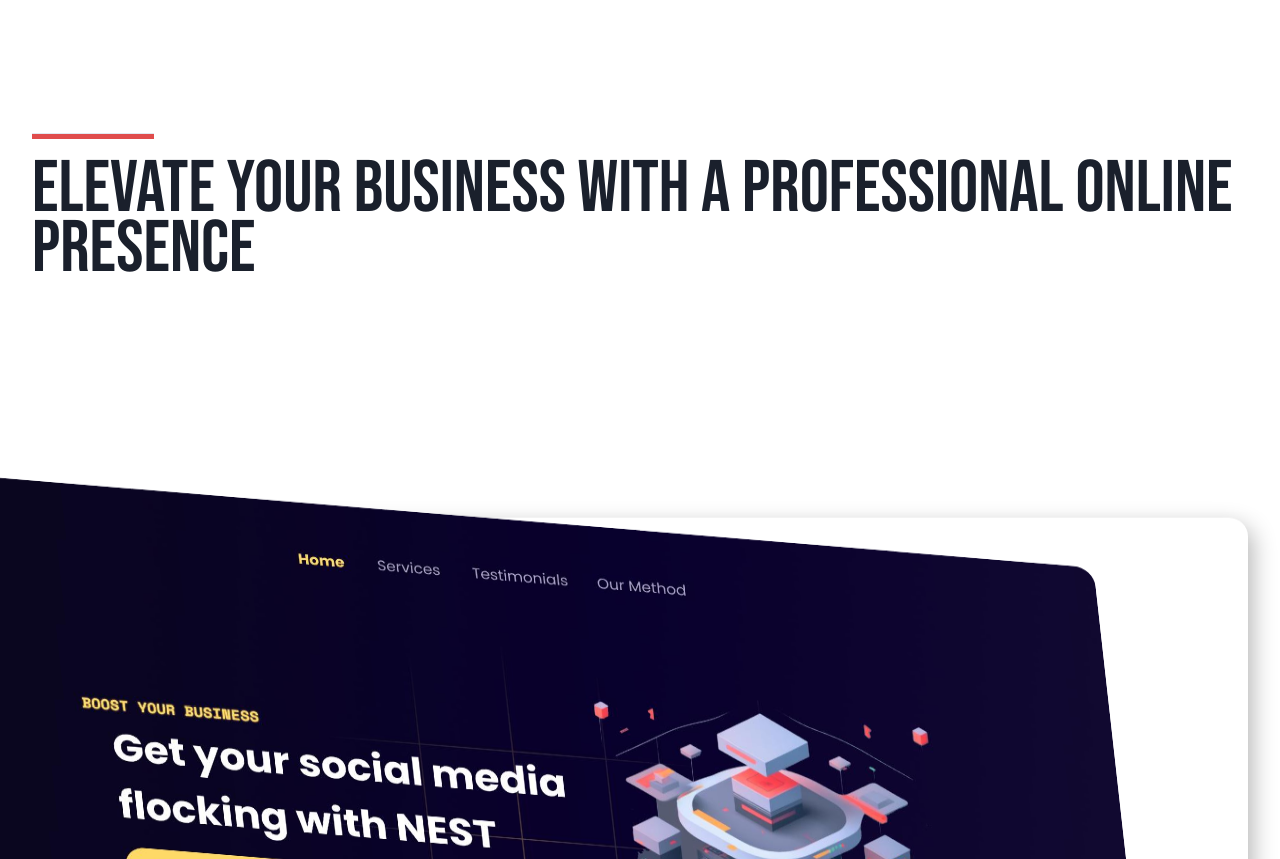
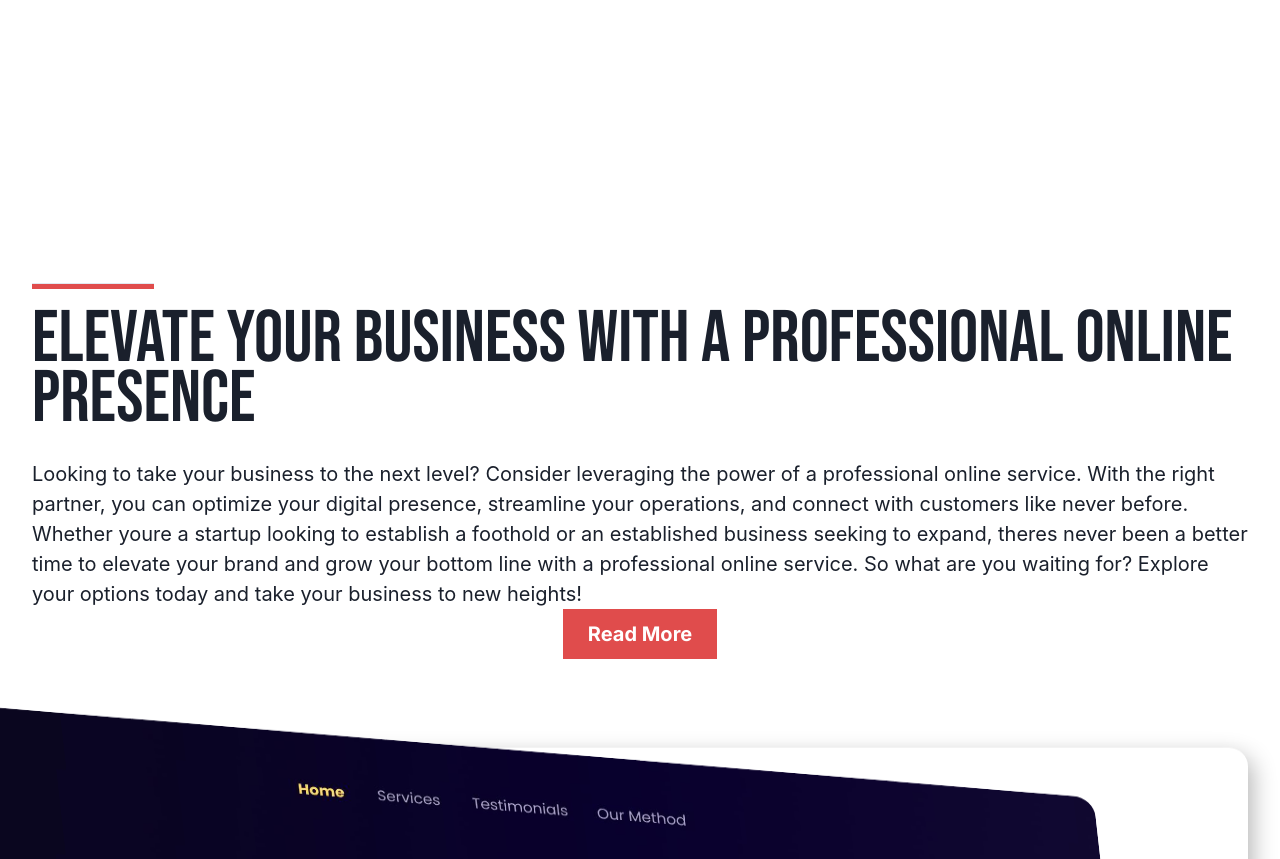
Before and after one commit to JackXN/site-smiths, a React (Vite) app: page / in a window 1280 px wide. Shown: the part 3100-3959 px from the top of the page. Built offline with nearby package versions, Linux system fonts and the light colour scheme.

Commit message:
updated whatwedo showcase container. Working on button component

```diff
--- a/src/components/containers/About/WhatWeDo.jsx
+++ b/src/components/containers/About/WhatWeDo.jsx
@@ -4,7 +4,8 @@
     Box,
     Text,
     Image,
-    Icon
+    Icon,
+    Button
 } from '@chakra-ui/react';
 import Tilt from 'react-parallax-tilt';
 
@@ -76,6 +77,40 @@
       <Box sx={styles.showcaseContainer}>
 <Box sx={styles.leftContainer}>
 
+
+
+<Box sx={styles.rightContainer}>
+  <Box sx={styles.header}>
+<hr/>
+    <h1>Elevate Your business
+With a professional
+Online presence</h1>
+  </Box>
+</Box>
+
+
+<Box sx={styles.infoContainer}>
+    <Text as='p'>
+Looking to take your business to the next level? Consider leveraging the power of a professional online service. With the right partner, you can optimize your digital presence, streamline your operations, and connect with customers like never before. Whether youre a startup looking to establish a foothold or an established business seeking to expand, theres never been a better time to elevate your brand and grow your bottom line with a professional online service. So what are you waiting for? Explore your options today and take your business to new heights!
+    </Text>
+
+
+    <Box sx={styles.buttonContainer}>
+<Button
+bg='#E04C4C'
+color='#ffff'
+borderRadius='0'
+fontFamily='inter'
+fontSize='20px'
+padding='25px 25px'
+
+>Read More</Button>
+</Box>
+  </Box>
+
+
+
+
     <figure className='overflow-y-auto h-[550px] w-full lg:max-w-lg mx-auto relative no-scrollbar header-img'
     style={{
       transform: 'rotateX(20deg)',
@@ -88,17 +123,10 @@
   <Image src='/src/showcaseImage.png' alt='project Showcase'  transform= {[null,'skew(6deg,5deg)']} borderRadius='20px'/>
   </figure>
 
+
 </Box>
 
 
-<Box sx={styles.rightContainer}>
-  <Box sx={styles.header}>
-<hr/>
-    <h1>Elevate Your business
-With a professional
-Online presence</h1>
-  </Box>
-</Box>
       </Box>
     </Box>
   )
@@ -167,16 +195,42 @@
 
 
 
+
+
+
+
+
+
   showcaseContainer: {
     mt: ['150px'],
     display: 'flex',
-    flexDirection: ['column-reverse'],
+    // flexDirection: ['column-reverse'],
+    flexDirection: ['column']
+
   },
 
   leftContainer: {
     position: 'relative',
     top: ['150px']
         },
-}
+
+
+        infoContainer: {
+
+
+          p: {
+            mt: ['30px'],
+      textAlign: 'left',
+      fontSize: ['20px']
+          },
+
+          buttonContainer: {
+          justifyContent: 'left',
+          alignSelf: 'left',
+          display: 'flex',
+          mt: ['40px'],
+          fontSize: ['30px']        }
+        }
+        }
 
 export default WhatWeDo
```
